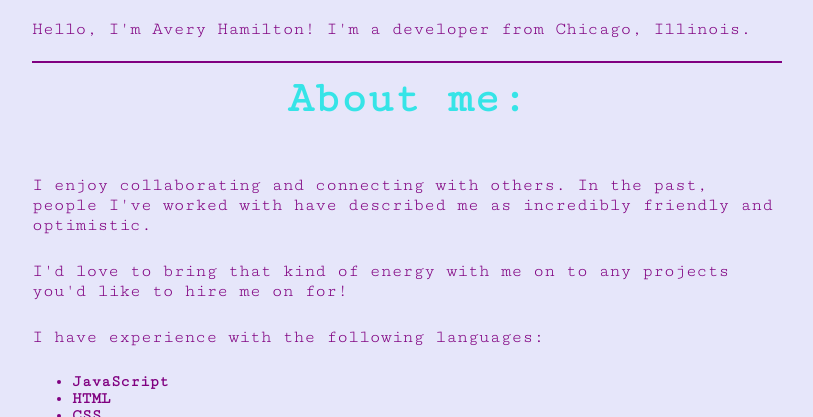
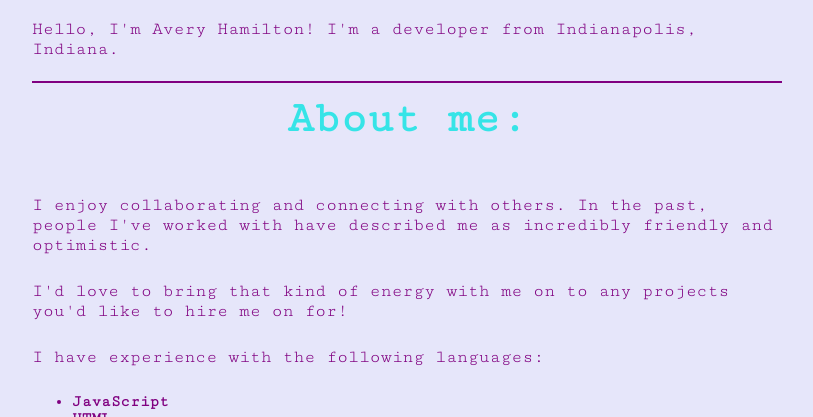
Before and after one commit to DeveloperAvery/Portfolio, a plain HTML site: page index.html in a window 1280 px wide. Shown: the part 683-1100 px from the top of the page, without its empty margins (233-1046 px from the left). Drawn offline with Linux system fonts and the light colour scheme; a script that the page names is missing.

Commit message:
Update index.html

```diff
--- a/index.html
+++ b/index.html
@@ -30,7 +30,7 @@
     <section>
       <h3> I love coding </h3>
       <h3> <em>Let me code for you</em> </h3>
-      <p> Hello, I'm Avery Hamilton! I'm a developer from Chicago, Illinois. </p>
+      <p> Hello, I'm Avery Hamilton! I'm a developer from Indianapolis, Indiana. </p>
       <hr>
     </section>
     <!-- I made this div an article instead as it is the focus of my page with text about yours truly, me. -->
```
